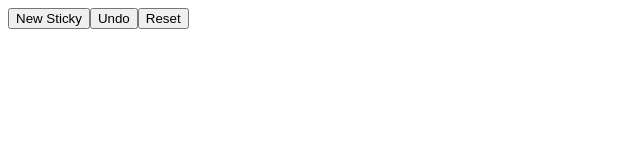
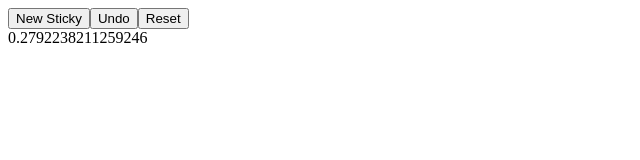
Before and after one commit to andrejPalic/sticky-board, a React (Vite) app: page / in a window 1280 px wide. Both pictures are taken after a click on the button "New Sticky". Shown: the top 160 px of the page, without its empty margins (0-640 px from the left). Built offline with nearby package versions, Linux system fonts and the light colour scheme.

Commit message:
Build Stickies

```diff
--- a/src/App.tsx
+++ b/src/App.tsx
@@ -1,15 +1,10 @@
-import { useState, useEffect } from "react";
+import { useState } from "react";
 import BoardButtons from "./components/BoardButtons";
+import Stickies from "./components/Stickies";
 
 const App = () => {
   const [stickies, setStickies] = useState<number[]>([]);
   const [prevStickies, setPrevStickies] = useState<number[]>([]);
-
-  useEffect(() => {
-    console.clear();
-    console.table(stickies);
-    console.log(prevStickies);
-  }, [stickies, prevStickies]);
 
   const handleNewSticky = () => {
     setPrevStickies([...stickies]);
@@ -27,11 +22,14 @@ const App = () => {
   };
 
   return (
-    <BoardButtons
-      onNewSticky={handleNewSticky}
-      onUndo={handleUndo}
-      onReset={handleReset}
-    />
+    <>
+      <BoardButtons
+        onNewSticky={handleNewSticky}
+        onUndo={handleUndo}
+        onReset={handleReset}
+      />
+      <Stickies>{stickies}</Stickies>
+    </>
   );
 };
 
--- /dev/null
+++ b/src/components/Stickies.tsx
@@ -0,0 +1,15 @@
+interface Props {
+  children: number[];
+}
+
+const Stickies = ({ children }: Props) => {
+  return (
+    <>
+      {children.map((child: number) => (
+        <div key={child}>{child}</div>
+      ))}
+    </>
+  );
+};
+
+export default Stickies;
```
